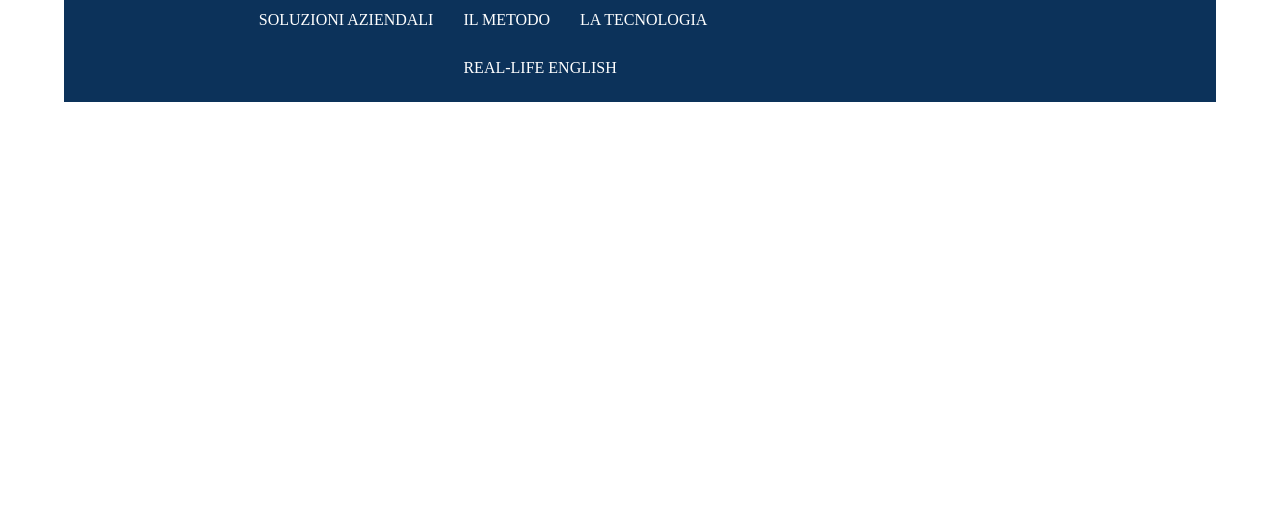
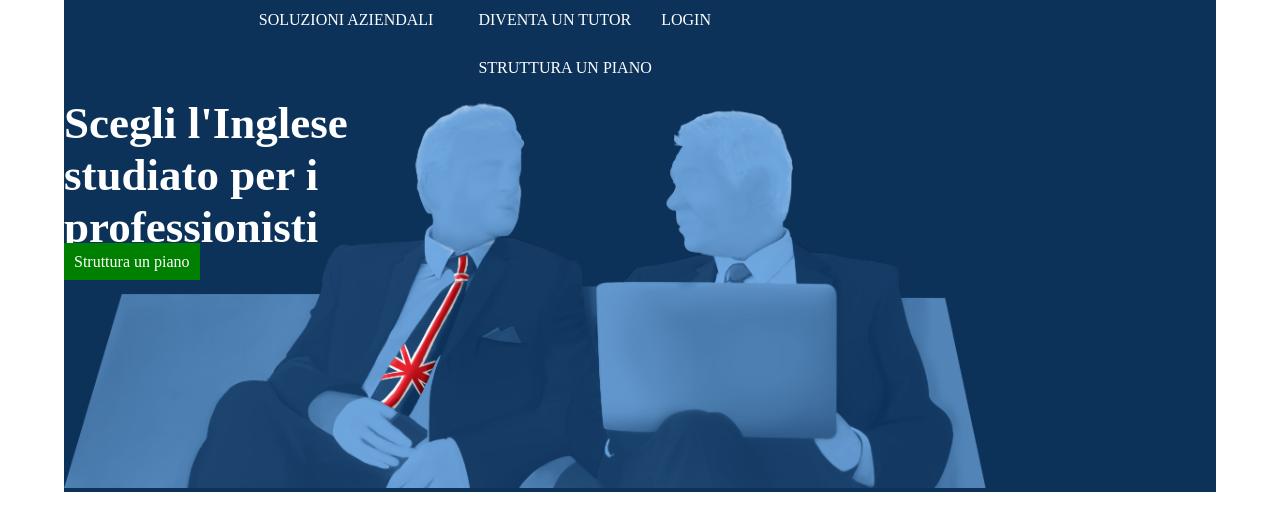
Before and after one commit to giuseppe-lana27/htmlcss-fluentify, a plain HTML site: page index.html in a window 1280 px wide. Shown: the part 67-598 px from the top of the page. Drawn offline with Linux system fonts and the light colour scheme.

Commit message:
Inserita immagine hero e testo

```diff
--- a/css/style.css
+++ b/css/style.css
@@ -5,13 +5,15 @@
 }
 .container{
   margin: auto;
+  width: 90%;
 }
 .header-container{
-  width: 90%;
+  width: 100%;
   margin: auto;
   padding: 10px;
   background-color: #0C325A;
   position: relative;
+
 }
 .header-container::after{
   content: '';
@@ -21,6 +23,7 @@
 .logo{
   width: 15%;
   float: left;
+  line-height: middle;
 }
 .logo img{
   width: 150px;
@@ -48,8 +51,9 @@
 }
 
 .login-nav {
-  width: 30%;
+  width: 32%;
   float: left;
+  margin-left: 15px;
 }
 
 .login-nav ul li a{
@@ -57,3 +61,46 @@
   color: white;
   text-transform: uppercase;
 }
+
+/* hero */
+.hero{
+  margin: auto;
+  width: 100%;
+  height: 100%;
+  position: relative;
+  background-color: #0C325A;
+}
+
+.hero img{
+ width: 80%;
+ height: 100%;
+ object-fit: cover;
+
+}
+
+.description-hero{
+  position: absolute;
+  top: 50%;
+  left: 0;
+  transform: translateY(-50%);
+  width: 30%;
+  height: 50vh;
+}
+.description-hero h1{
+  font-size: 45px;
+  color: white;
+}
+.description-hero a{
+  text-decoration: none;
+  color: white;
+  width: 10px;
+  height: 60px;
+  background-color: green;
+  padding: 10px;
+}
+.hero::after{
+  content: '';
+  display: block;
+  clear: both;
+}
+/* /hero */
--- a/index.html
+++ b/index.html
@@ -26,9 +26,9 @@
 
           <div class="login-nav">
             <ul>
-              <li><a href="#">Il metodo</a></li>
-              <li><a href="#">la tecnologia</a></li>
-              <li><a href="#">real-life english</a></li>
+              <li><a href="#">Diventa un tutor</a></li>
+              <li><a href="#">Login</a></li>
+              <li><a href="#">Struttura un piano</a></li>
             </ul>
           </div>
         </div>
@@ -36,8 +36,12 @@
 
       <main>
         <div class="hero">
-
+          <img src="img/background-header.png" alt="Hero">
+          <div class="description-hero">
+            <h1>Scegli l'Inglese studiato per i professionisti</h1>
+            <a href="#">Struttura un piano</a>
           </div>
+        </div>
 
 
         </div>
```
